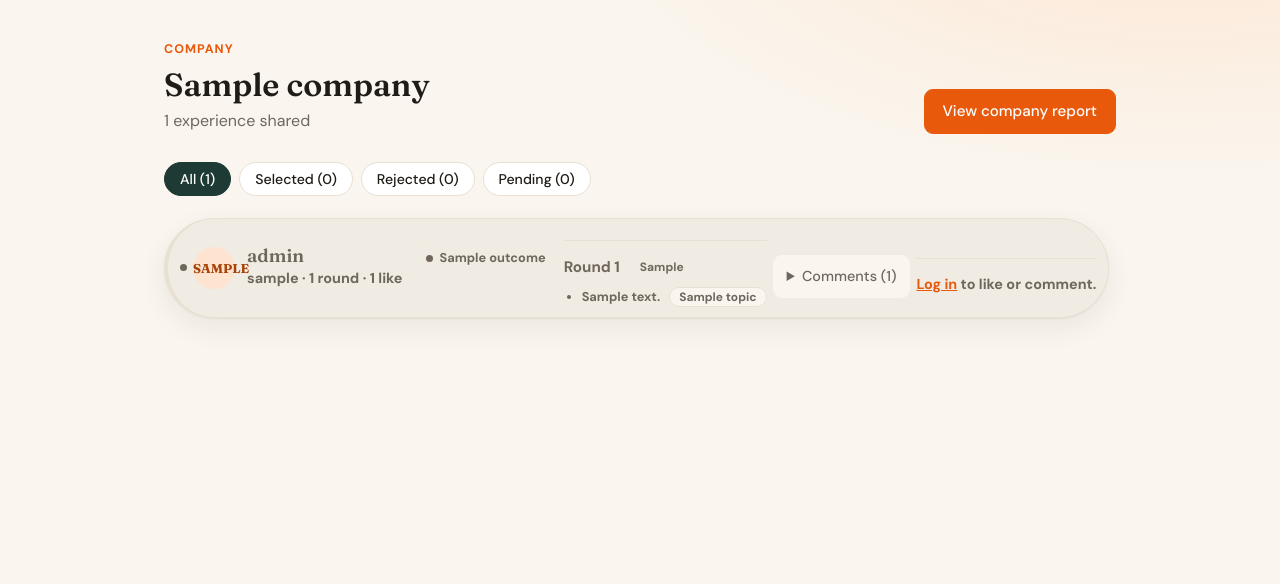
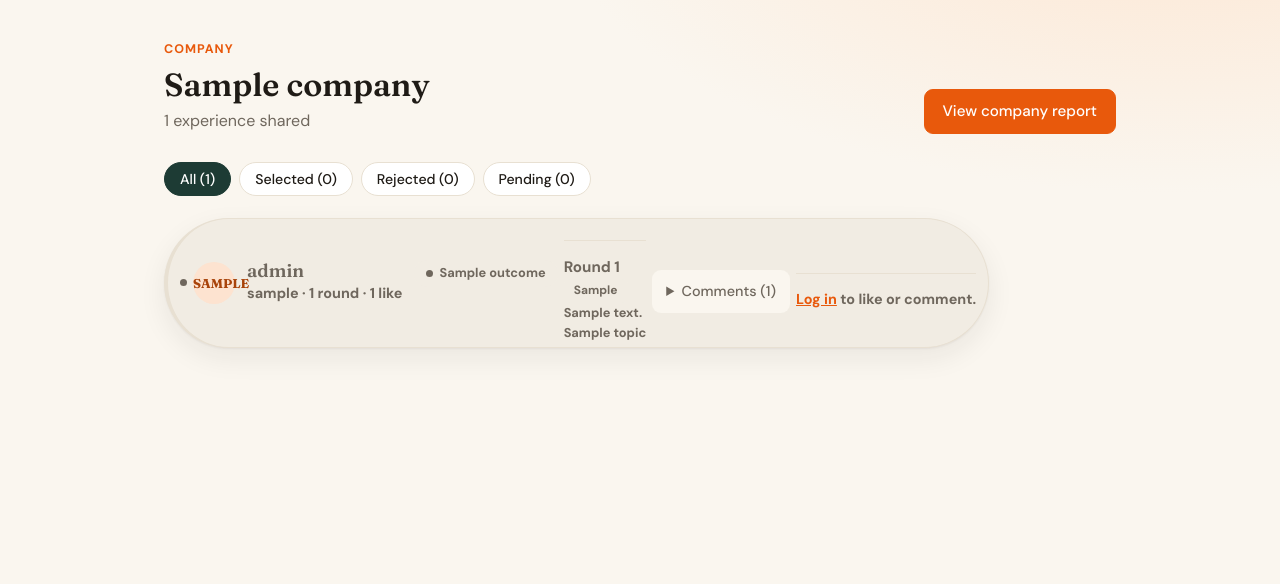
Before and after one commit to Avanijaiswal/CrackIT, a Flask app: template templates/experiences.html in a window 1280 px wide. Shown: the part 67-651 px from the top of the page. Run offline with Flask 3, Linux system fonts and the light colour scheme; the template is opened without the code that fills it: most values are stand-ins (such as "Sample title", 1, 10 or a date in 2020); parts of the project's set-up code (start-up, migrations or seed data) failed here and were passed over.

Commit message:
Improve HTML structure for rounds and questions

```diff
--- a/templates/experiences.html
+++ b/templates/experiences.html
@@ -44,17 +44,41 @@
             </div>
 
             {% for r in e.rounds %}
-                <div class="round">
-                    <h4>Round {{ r.round_number }} <span class="round-type t-{{ r.round_type|lower }}">{{ r.round_type }}</span></h4>
-                    <ul>
-                        {% for q in r.questions %}
-                            <li>{{ q.question_text }} <small>{{ q.topic }}</small></li>
-                        {% else %}
-                            <li class="meta">No questions listed.</li>
-                        {% endfor %}
-                    </ul>
+    <div class="round">
+
+        <div class="round-heading">
+            <h4>Round {{ r.round_number }}</h4>
+            <span class="round-type t-{{ r.round_type|lower }}">
+                {{ r.round_type }}
+            </span>
+        </div>
+
+        <div class="question-list">
+            {% for q in r.questions %}
+
+                <div class="question-item">
+
+                    <p class="question-text">
+                        {{ q.question_text }}
+                    </p>
+
+                    {% if q.topic %}
+                        <span class="question-topic">
+                            {{ q.topic }}
+                        </span>
+                    {% endif %}
+
                 </div>
+
+            {% else %}
+
+                <p class="no-questions">No questions listed.</p>
+
             {% endfor %}
+        </div>
+
+    </div>
+{% endfor %}
 
             {% if comments %}
                 <details class="comments">
```
